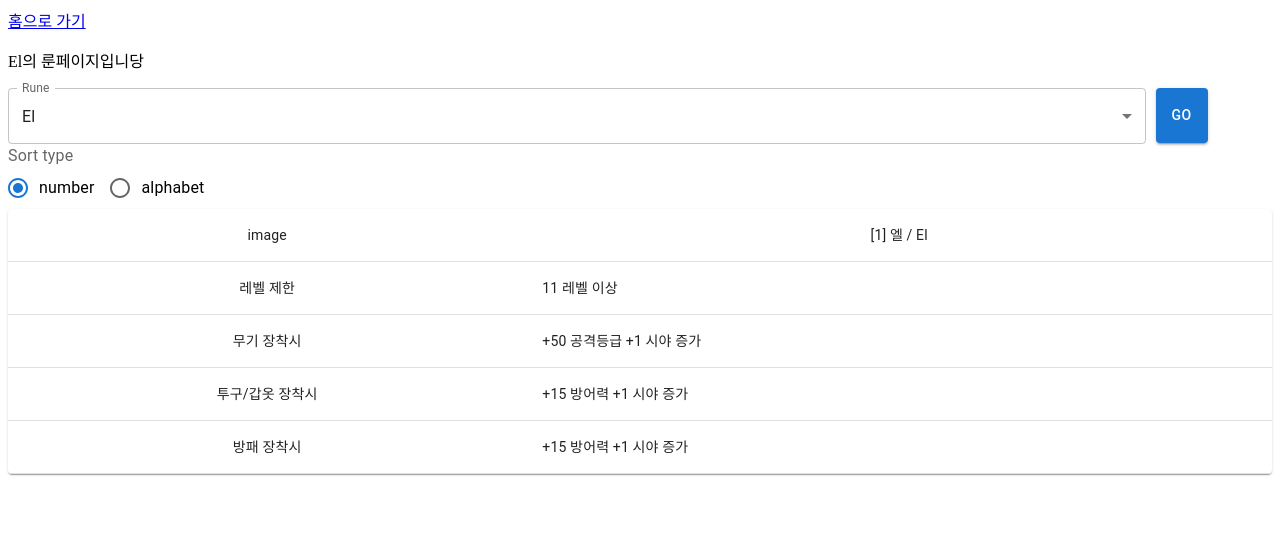
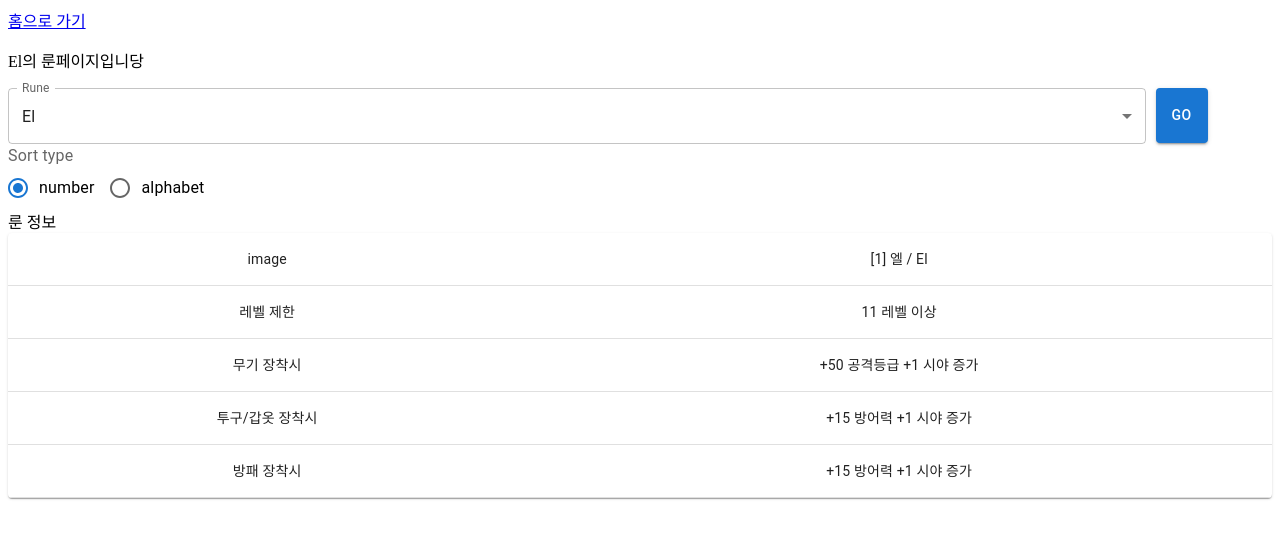
Before and after one commit to kyhong222/rune-checker, a React (Create React App) app: page /runes/El in a window 1280 px wide. Shown: the top 538 px of the page. Built offline with nearby package versions, Linux system fonts and the light colour scheme.

Commit message:
modified rune display component

```diff
--- a/src/components/RuneDisplayer.js
+++ b/src/components/RuneDisplayer.js
@@ -7,11 +7,10 @@ import {
   TableRow,
   Paper,
 } from "@mui/material";
-import { Link } from "react-router-dom";
 
 export default function RuneDisplayer(props) {
   const rune = props.rune; // number, engName, korName, specWithWeapon, specWithHelmNChest, reqLvl, reqToUp, note
-  console.log("rune", rune);
+  // console.log("rune", rune);
   const tableRowSx = { "&:last-child td, &:last-child th": { border: 0 } };
 
   return (
@@ -31,7 +30,7 @@ export default function RuneDisplayer(props) {
               <TableCell align="center" colSpan={1}>
                 레벨 제한
               </TableCell>
-              <TableCell align="left" colSpan={4}>
+              <TableCell align="center" colSpan={4}>
                 {`${rune.reqLvl} 레벨 이상`}
               </TableCell>
             </TableRow>
@@ -39,7 +38,7 @@ export default function RuneDisplayer(props) {
               <TableCell align="center" colSpan={1}>
                 무기 장착시
               </TableCell>
-              <TableCell align="left" colSpan={4}>
+              <TableCell align="center" colSpan={4}>
                 {rune.specWithWeapon}
               </TableCell>
             </TableRow>
@@ -47,7 +46,7 @@ export default function RuneDisplayer(props) {
               <TableCell align="center" colSpan={1}>
                 투구/갑옷 장착시
               </TableCell>
-              <TableCell align="left" colSpan={4}>
+              <TableCell align="center" colSpan={4}>
                 {rune.specWithHelmNChest}
               </TableCell>
             </TableRow>
@@ -55,7 +54,7 @@ export default function RuneDisplayer(props) {
               <TableCell align="center" colSpan={1}>
                 방패 장착시
               </TableCell>
-              <TableCell align="left" colSpan={4}>
+              <TableCell align="center" colSpan={4}>
                 {rune.specWithShield}
               </TableCell>
             </TableRow>
@@ -64,7 +63,7 @@ export default function RuneDisplayer(props) {
                 <TableCell align="center" colSpan={1}>
                   비고
                 </TableCell>
-                <TableCell align="left" colSpan={4}>
+                <TableCell align="center" colSpan={4}>
                   {rune.note}
                 </TableCell>
               </TableRow>
--- a/src/routes/Rune.js
+++ b/src/routes/Rune.js
@@ -5,7 +5,7 @@ import RuneDisplayer from "../components/RuneDisplayer";
 
 const Rune = ({ match }) => {
   const { rune } = match.params;
-
+  // console.log(Runedatas);
   const rune_rawData = Runedatas.filter(
     (x) => x.engName.toLowerCase() === rune.toLowerCase()
   )[0];
@@ -18,6 +18,7 @@ const Rune = ({ match }) => {
         <RuneSelector rune={rune} />
       </div>
       <div>
+        룬 정보
         <RuneDisplayer rune={rune_rawData} />
       </div>
     </div>
```
